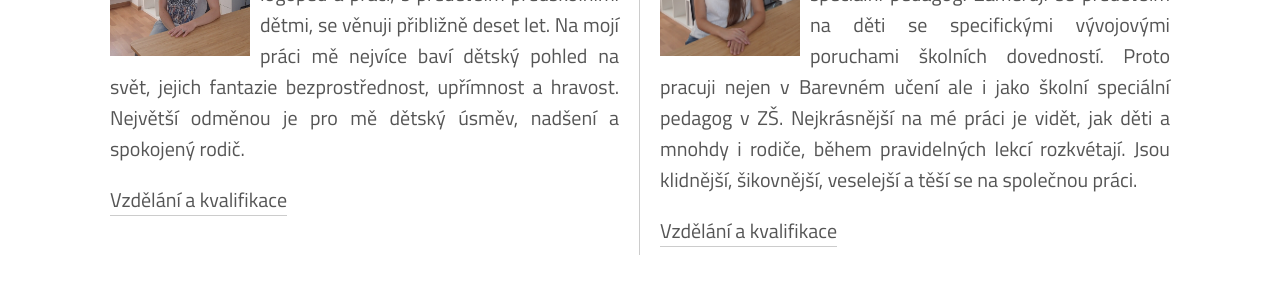
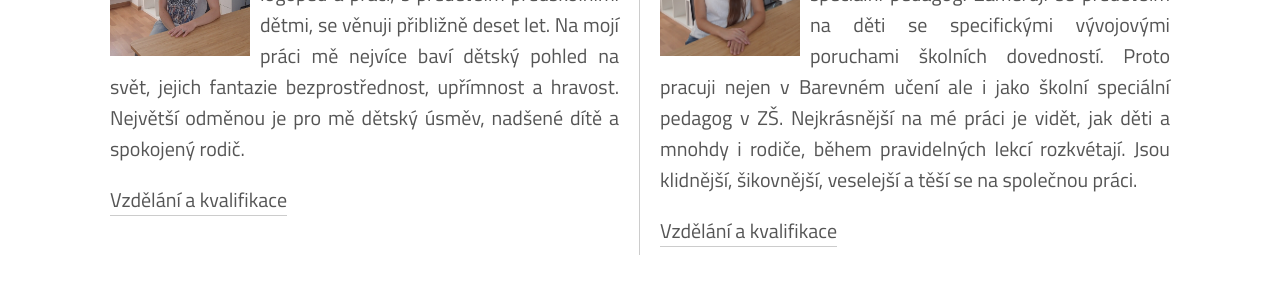
Before and after one commit to JakubTesarek/barevneuceni.cz, a Jekyll site: the page built from index.html, in a window 1280 px wide. Shown: the part 1145-1440 px from the top of the page. Built offline with Jekyll 4.4.1, drawn with Linux system fonts in a browser that asks for light colours; nearby versions of some CDN libraries; some of the changed text lies outside the part shown.

```diff
--- a/index.html
+++ b/index.html
@@ -47,7 +47,7 @@
 			<div class="profile large">
 				<img src="/assets/img/katka.jpg" class="open-galery" alt="Mgr. Kateřina Tyšlerová">
 				<h3><a href="{{ site.baseurl }}{% link pages/katka.html %}">Mgr. Kateřina Tyšlerová</a></h3>
-				<p>Jsem vystudovaný speciální pedagog, logoped a práci, s především předškolními dětmi, se věnuji přibližně deset let. Na mojí práci mě nejvíce baví dětský pohled na svět, jejich fantazie bezprostřednost, upřímnost a hravost. Největší odměnou je pro mě dětský úsměv, nadšení a spokojený rodič.</p>
+				<p>Jsem vystudovaný speciální pedagog, logoped a práci, s především předškolními dětmi, se věnuji přibližně deset let. Na mojí práci mě nejvíce baví dětský pohled na svět, jejich fantazie bezprostřednost, upřímnost a hravost. Největší odměnou je pro mě dětský úsměv, nadšené dítě a spokojený rodič.</p>
 				<p><a href="{{ site.baseurl }}{% link pages/katka.html %}">Vzdělání a kvalifikace</a></p>
 
 			</div>
```
